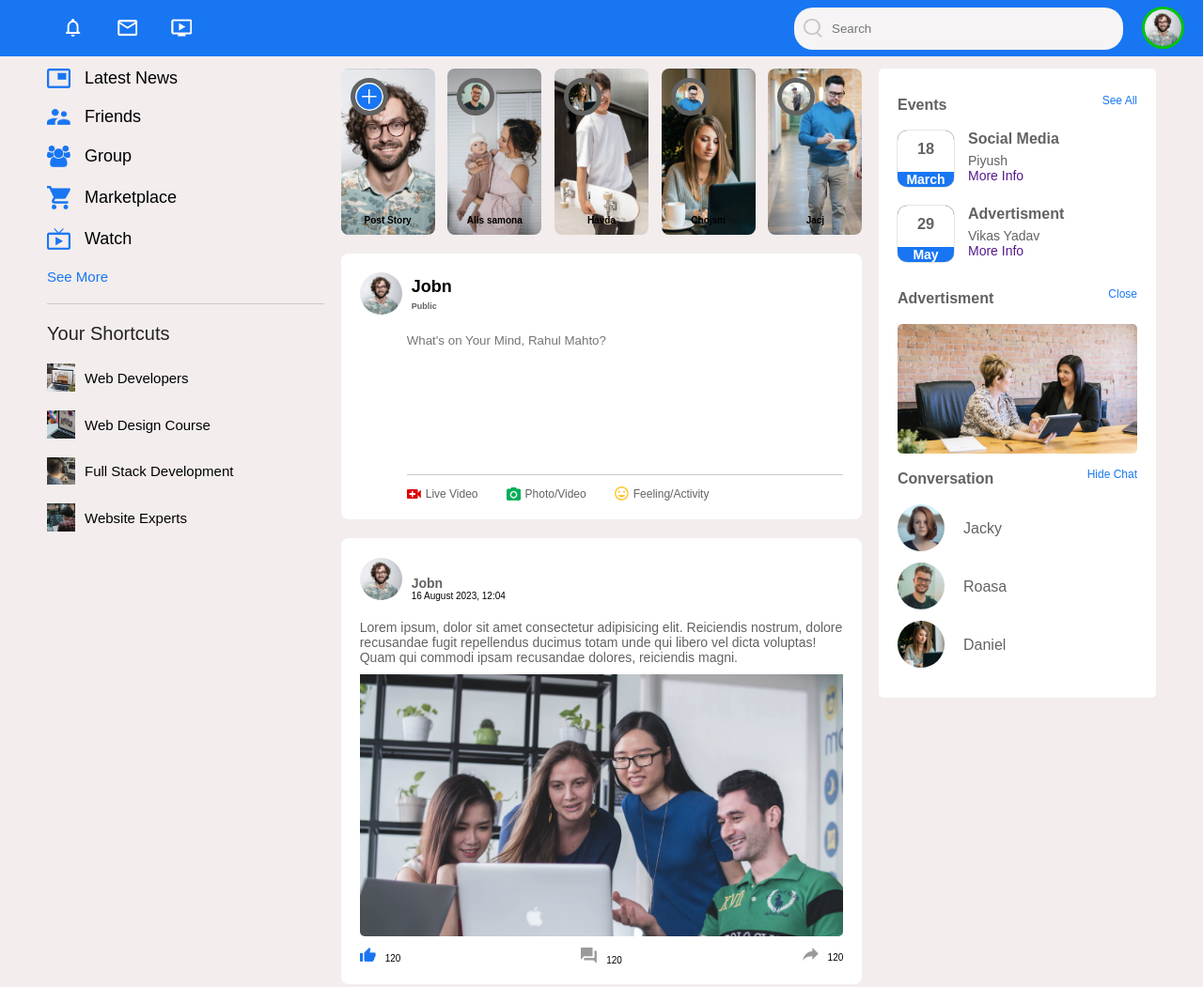
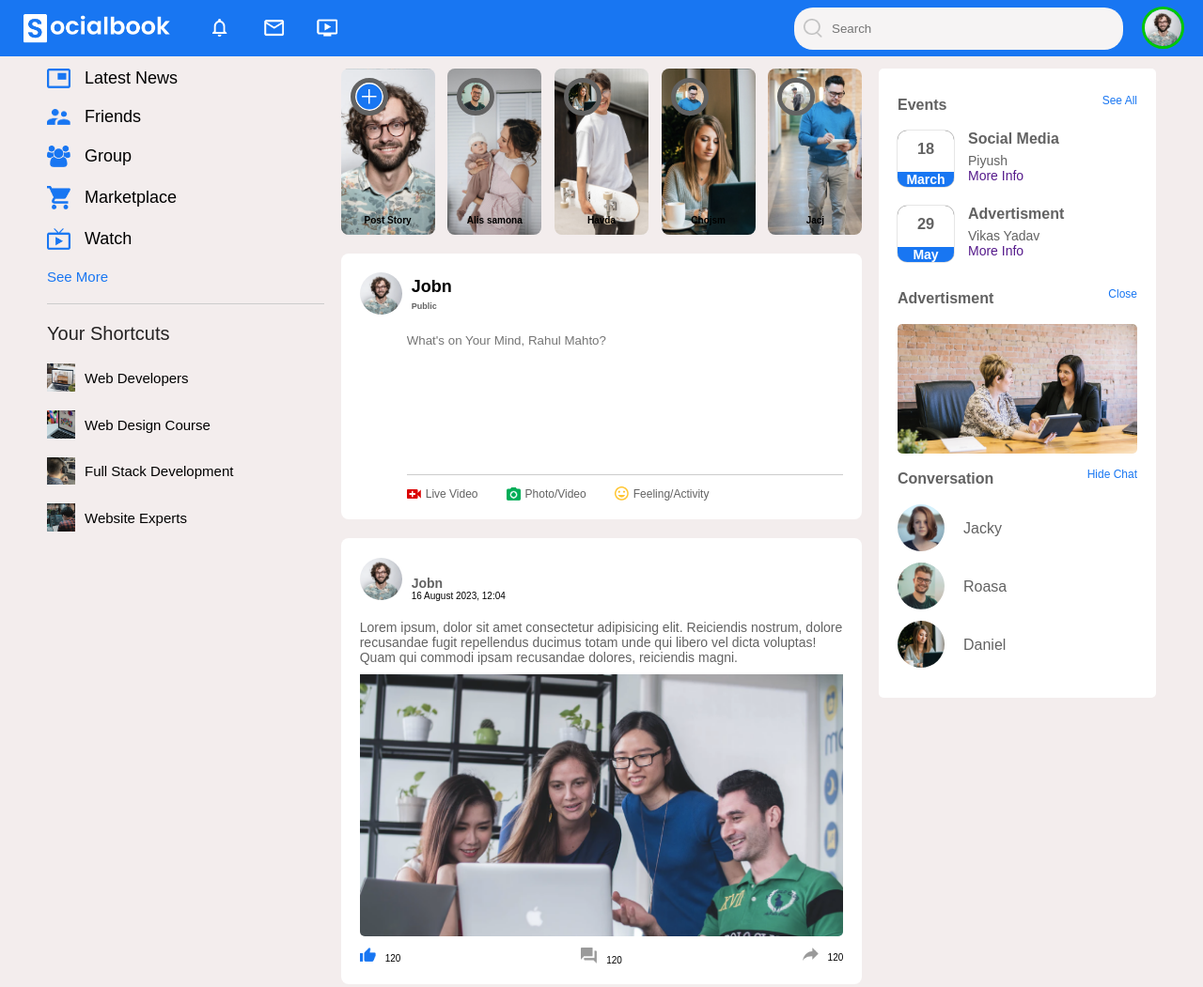
Before and after one commit to rahulmahto99/facebookClone, a plain HTML site: page index.html in a window 1280 px wide. Shown: the top 1051 px of the page at 94% size. Drawn offline with Linux system fonts and the light colour scheme; files whose address does not match are found by name.

Commit message:
Update index.html

```diff
--- a/index.html
+++ b/index.html
@@ -21,7 +21,7 @@
 
     <nav>
       <div class="nav-left">
-        <img src="/Images/logo.png" class="logo" alt="" />
+        <img src="logo.png" class="logo" alt="" />
         <ul class="nav-left-list">
           <li><img src="notification.png" alt="" /></li>
           <li><img src="inbox.png" alt="" /></li>
```
